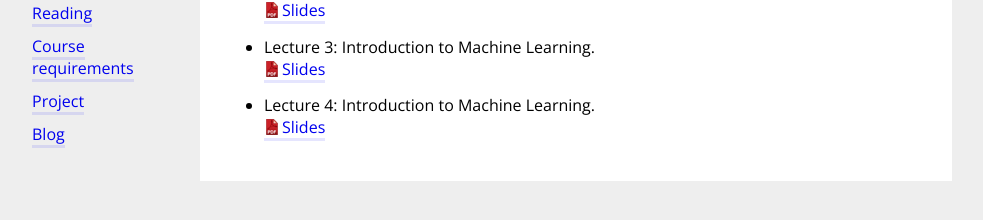
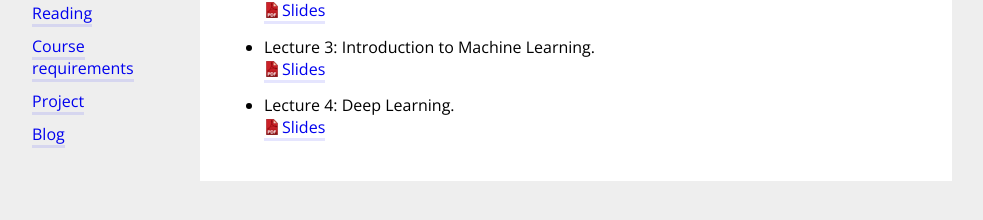
Before and after one commit to bernalde/QuIPML22, a Jekyll site: the page built from lecture.md, in a window 1280 px wide. Shown: the part 295-515 px from the top of the page, without its empty margins (64-1047 px from the left). Built offline with Jekyll 4.4.1, drawn with Linux system fonts in a browser that asks for light colours.

Commit message:
Update lecture.md

```diff
--- a/lecture.md
+++ b/lecture.md
@@ -23,7 +23,7 @@ Here you can access all the lecture slides.
 - Lecture 3: Introduction to Machine Learning.<br>
 <a href="slides/18-819F Lecture 3 - Introduction to Marchine Learning I.pdf" download>Slides</a>
 
-- Lecture 4: Introduction to Machine Learning.<br>
+- Lecture 4: Deep Learning.<br>
 <a href="slides/18-819F Lecture 4 - Deep Learning.pdf" download>Slides</a>
 
 <!-- - Lecture 5: Ising and QUBO.<br>
```
